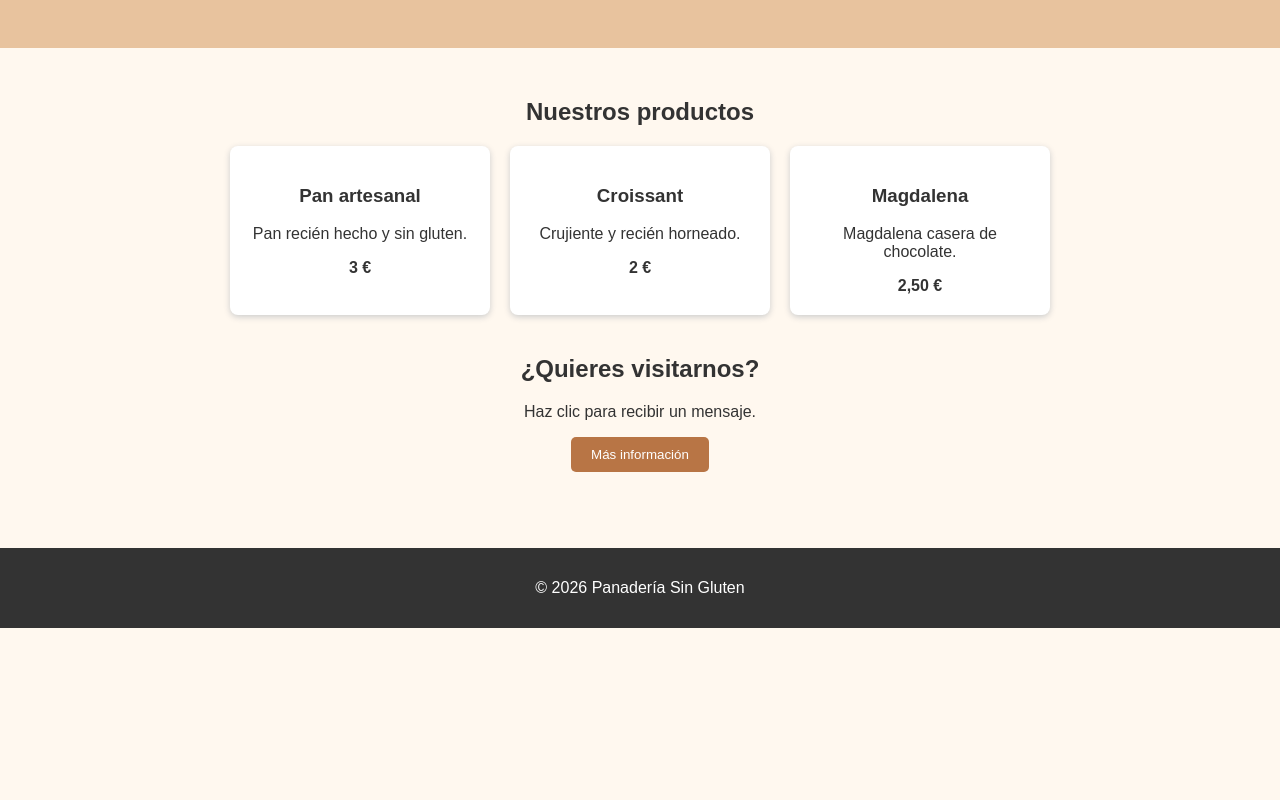
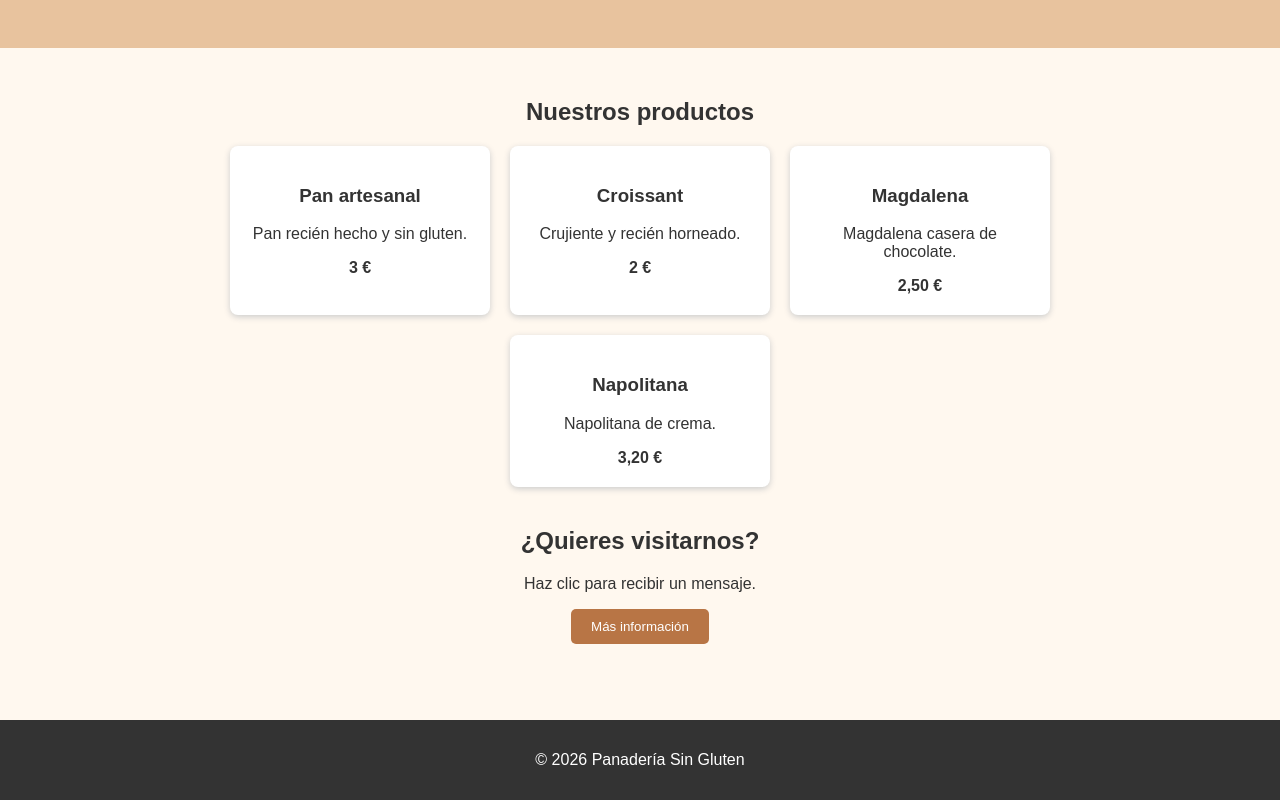
Before and after one commit to Nur-L/proyecto_ud1_lamazares_guerreiro, a plain HTML site: page index.html in a window 1280 px wide. Shown: the part 109-909 px from the top of the page. Before the commit the page ends 800 px from the top, so only its background shows below. Drawn offline with Linux system fonts and the light colour scheme; a script that the page names is missing.

Commit message:
Añado Napolitana en index.html

```diff
--- a/index.html
+++ b/index.html
@@ -35,6 +35,12 @@
                     <p>Magdalena casera de chocolate.</p>
                     <strong>2,50 €</strong>
                 </article>
+
+                <article>
+                    <h3>Napolitana</h3>
+                    <p>Napolitana de crema.</p>
+                    <strong>3,20 €</strong>
+                </article>
             </div>
         </section>
 
```
